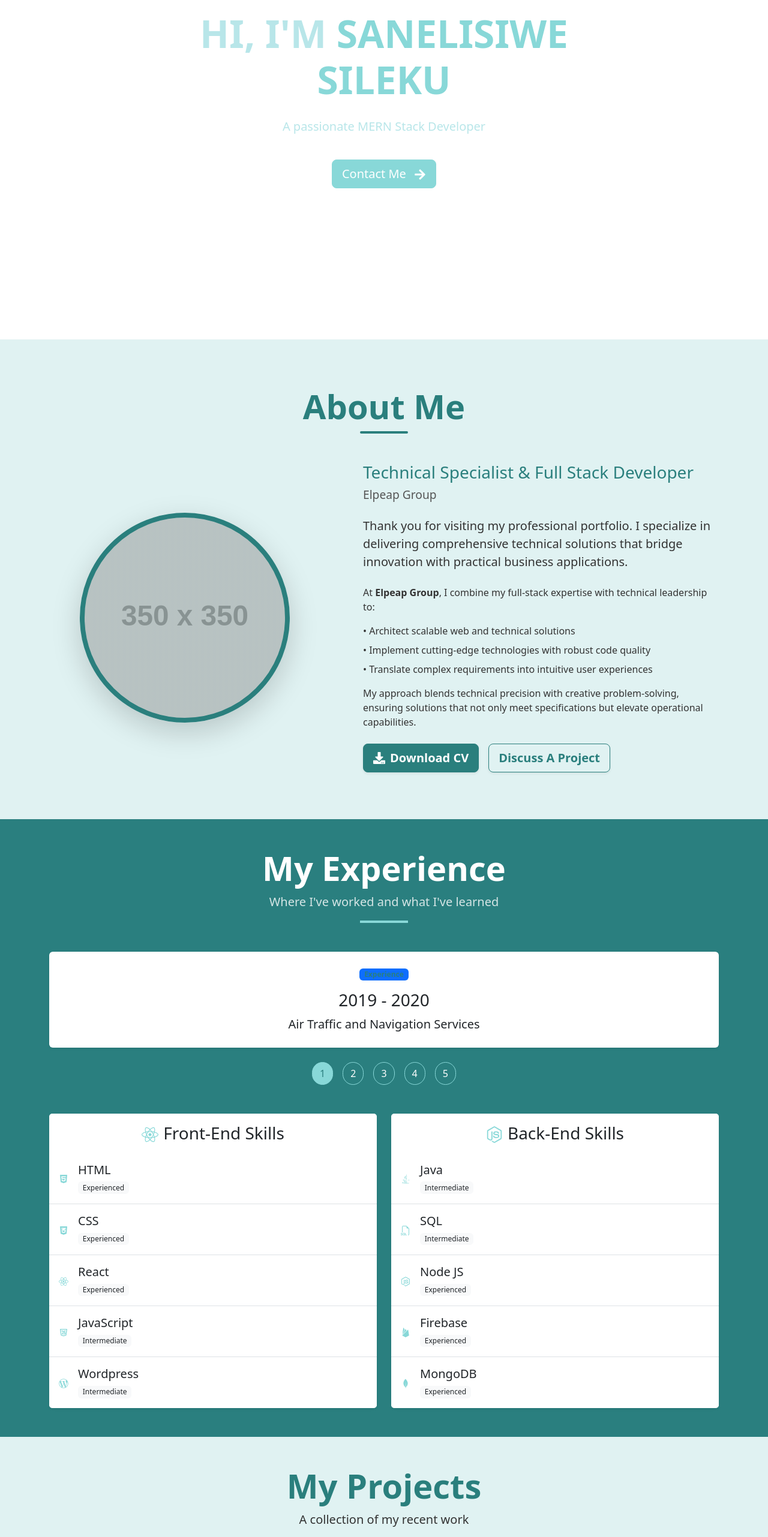
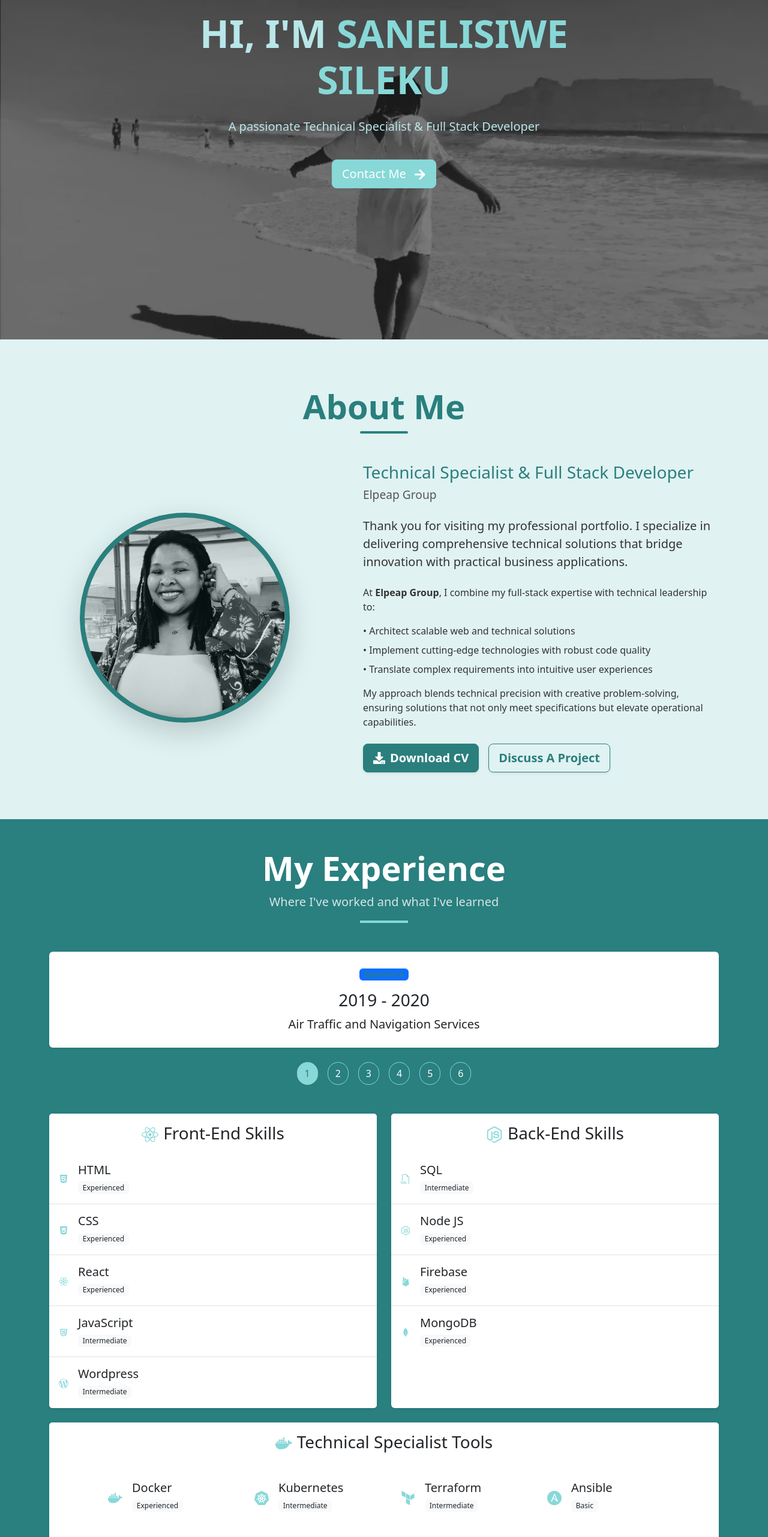
Before and after one commit to Sanerita/final-react-portfolio, a React (Vite) app: page / in a window 1280 px wide. Shown: the part 234-2797 px from the top of the page at 60% size. Built offline with nearby package versions, Linux system fonts and the light colour scheme.

Commit message:
added current experiance

```diff
--- a/src/components/ContactPage.jsx
+++ b/src/components/ContactPage.jsx
@@ -119,7 +119,7 @@ const ContactPage = () => {
   };
 
   const openWhatsApp = () => {
-    const phoneNumber = '+2765 968 2801';
+    const phoneNumber = '+2778 140 7743';
     const message = 'Hello, Let\'s get in touch!';
     const url = `https://api.whatsapp.com/send?phone=${phoneNumber}&text=${encodeURIComponent(message)}`;
     window.open(url, '_blank');
--- a/src/components/HomePage.jsx
+++ b/src/components/HomePage.jsx
@@ -2,7 +2,7 @@ import React, { useState, useEffect } from 'react';
 import { Container, Row, Col, Button } from 'react-bootstrap';
 import { FaArrowRight, FaArrowDown } from 'react-icons/fa';
 import { theme } from '../theme';
-import backgroundImage from '../assets/backgroundHome.jpg';
+import backgroundHome from '../assets/backgroundHome.jpg'; // Verify this path is correct
 
 const HomePage = () => {
   const [scrollPrompt, setScrollPrompt] = useState(true);
@@ -19,34 +19,31 @@ const HomePage = () => {
       id='home-page'
       className="hero-section d-flex align-items-center justify-content-center position-relative"
       style={{
-        background: `linear-gradient(rgba(0, 0, 0, 0.5), url(${backgroundImage})`,
+        background: `linear-gradient(rgba(0, 0, 0, 0.5), rgba(0, 0, 0, 0.5)), url(${backgroundHome})`,
         backgroundSize: 'cover',
-        backgroundPosition: 'center',
+        backgroundPosition: 'auto',
+        backgroundRepeat: 'no-repeat',
         minHeight: '100vh',
-        color: theme.colors.white,
+        color: theme.colors.white, // Specify which color from theme
       }}
     >
       <Container>
         <Row className="justify-content-center text-center">
           <Col lg={8}>
-            <h1 className="display-3 fw-bold mb-4 animate__animated animate__fadeInDown">
+            <h1 className="display-3 fw-bold mb-4">
               HI, I'M <span style={{ color: theme.colors.primary }}>SANELISIWE SILEKU</span>
             </h1>
-            <p className="lead mb-4 animate__animated animate__fadeIn animate__delay-1s">
-              A passionate <span style={{ color: theme.colors.primaryLight }}>MERN Stack Developer</span>
+            <p className="lead mb-4">
+              A passionate <span style={{ color: theme.colors.primaryLight }}>Technical Specialist & Full Stack Developer</span>
             </p>
             <Button
               href="#ContactPage"
               variant="primary"
               size="lg"
-              className="mt-3 animate__animated animate__fadeInUp animate__delay-1s"
+              className="mt-3"
               style={{
                 backgroundColor: theme.colors.primary,
                 borderColor: theme.colors.primary,
-                '&:hover': {
-                  backgroundColor: theme.colors.primaryDark,
-                  borderColor: theme.colors.primaryDark
-                }
               }}
             >
               Contact Me <FaArrowRight className="ms-2" />
@@ -56,7 +53,7 @@ const HomePage = () => {
       </Container>
 
       {scrollPrompt && (
-        <div className="position-absolute bottom-0 start-50 translate-middle-x mb-5 animate__animated animate__fadeIn animate__delay-2s animate__infinite">
+        <div className="position-absolute bottom-0 start-50 translate-middle-x mb-5">
           <FaArrowDown size={24} color={theme.colors.primary} />
           <p className="small mt-2">Scroll Down</p>
         </div>
--- a/src/components/aboutPage.jsx
+++ b/src/components/aboutPage.jsx
@@ -1,6 +1,8 @@
 import React from 'react';
 import { Container, Row, Col, Button } from 'react-bootstrap';
 import { FaDownload } from 'react-icons/fa';
+import UntitledDesign from '../assets/UntitledDesign.png';
+import cvPDF from '../assets/SILEKU-CV cpt.pdf'; // Import your CV file
 
 const AboutPage = () => {
   // Color scheme
@@ -44,7 +46,7 @@ const AboutPage = () => {
               width: '350px',
               height: '350px',
               border: `8px solid ${darkPearlAqua}`,
-                background: 'url(https://via.placeholder.com/350) center/cover',
+              background: `url(${UntitledDesign}) center/cover no-repeat`,
               position: 'relative'
             }}
           >
@@ -90,9 +92,12 @@ const AboutPage = () => {
 
               <div className="d-flex flex-wrap gap-3 mt-4">
               <Button
+          as="a"
+          href={cvPDF}
+          target="_blank"
+          rel="noopener noreferrer"
           variant="primary"
           size="lg"
-                  onClick={() => window.open("https://drive.google.com/file/d/1AcbRqagEk64yib8WW91UKjZr4yStgn6n/view?usp=sharing")}
           className="d-flex align-items-center shadow-sm"
           style={{
             backgroundColor: darkPearlAqua,
@@ -100,6 +105,7 @@ const AboutPage = () => {
             color: '#ffffff',
             fontWeight: '600',
           }}
+          download="SILEKU-CV cpt.pdf" // Optional: forces download with this filename
         >
           <FaDownload className="me-2" /> Download CV
         </Button>
--- a/src/components/experience.jsx
+++ b/src/components/experience.jsx
@@ -1,9 +1,13 @@
 import React, { useState } from 'react';
 import { Container, Row, Col, Card, ListGroup, Button, Badge } from 'react-bootstrap';
 import {
-  FaGitAlt, FaJava, FaNodeJs, FaReact, FaHtml5, FaCss3Alt, FaWordpressSimple
+  FaGitAlt, FaNodeJs, FaReact, FaHtml5, FaCss3Alt, FaWordpressSimple,
+  FaDocker, FaLinux, FaJenkins
 } from "react-icons/fa";
-import { SiFirebase, SiMongodb } from "react-icons/si";
+import {
+  SiFirebase, SiMongodb, SiKubernetes, SiTerraform, SiAnsible,
+  SiPrometheus, SiGrafana, SiPostgresql, SiRedis
+} from "react-icons/si";
 import { BsFiletypeSql } from "react-icons/bs";
 import { TbBrandJavascript } from "react-icons/tb";
 
@@ -13,7 +17,8 @@ const Experience = () => {
     { year: "2020 - 2021", fact: "Astrofica Technologies" },
     { year: "2021 - 2023", fact: "Self-employed" },
     { year: "2023/02 - 2023/07", fact: "UVU Africa (CapaCiTi)" },
-    { year: "2023/07 - current", fact: "Younglings VA" },
+    { year: "2023/07 - 2024/07", fact: "Younglings VA" },
+    { year: "2025 - current", fact: "Elpeap Group" },
   ]);
 
   const [activeIndex, setActiveIndex] = useState(0);
@@ -27,11 +32,23 @@ const Experience = () => {
   ];
 
   const backEndSkills = [
-    { icon: <FaJava className="skill-icon" />, name: "Java", level: "Intermediate" },
     { icon: <BsFiletypeSql className="skill-icon" />, name: "SQL", level: "Intermediate" },
     { icon: <FaNodeJs className="skill-icon" />, name: "Node JS", level: "Experienced" },
     { icon: <SiFirebase className="skill-icon" />, name: "Firebase", level: "Experienced" },
     { icon: <SiMongodb className="skill-icon" />, name: "MongoDB", level: "Experienced" },
+  ];
+
+  const specialistTools = [
+    { icon: <FaDocker className="skill-icon" />, name: "Docker", level: "Experienced" },
+    { icon: <SiKubernetes className="skill-icon" />, name: "Kubernetes", level: "Intermediate" },
+    { icon: <SiTerraform className="skill-icon" />, name: "Terraform", level: "Intermediate" },
+    { icon: <SiAnsible className="skill-icon" />, name: "Ansible", level: "Basic" },
+    { icon: <FaLinux className="skill-icon" />, name: "Linux", level: "Experienced" },
+    { icon: <SiPrometheus className="skill-icon" />, name: "Prometheus", level: "Intermediate" },
+    { icon: <SiGrafana className="skill-icon" />, name: "Grafana", level: "Intermediate" },
+    { icon: <SiPostgresql className="skill-icon" />, name: "PostgreSQL", level: "Experienced" },
+    { icon: <SiRedis className="skill-icon" />, name: "Redis", level: "Intermediate" },
+    { icon: <FaJenkins className="skill-icon" />, name: "Jenkins", level: "Basic" },
   ];
 
   return (
@@ -75,7 +92,7 @@ const Experience = () => {
           </Col>
         </Row>
 
-        <Row className="g-4">
+        <Row className="g-4 mb-4">
           <Col md={6}>
             <Card className="h-100 border-0 shadow-sm">
               <Card.Header className="bg-white border-0 py-3">
@@ -132,6 +149,37 @@ const Experience = () => {
             </Card>
           </Col>
         </Row>
+
+        {/* New Technical Specialist Tools Section */}
+        <Row>
+          <Col xs={12}>
+            <Card className="border-0 shadow-sm">
+              <Card.Header className="bg-white border-0 py-3">
+                <h3 className="text-center mb-0">
+                  <FaDocker className="me-2" style={{ color: '#88D8D8' }} />
+                  Technical Specialist Tools
+                </h3>
+              </Card.Header>
+              <Card.Body>
+                <div className="d-flex flex-wrap justify-content-center gap-4">
+                  {specialistTools.map((tool, index) => (
+                    <div key={index} className="d-flex align-items-center p-3" style={{ width: '220px' }}>
+                      <div className="me-3" style={{ color: '#88D8D8', fontSize: '1.5rem' }}>
+                        {tool.icon}
+                      </div>
+                      <div>
+                        <h5 className="mb-1">{tool.name}</h5>
+                        <Badge bg="light" text="dark" className="fw-normal">
+                          {tool.level}
+                        </Badge>
+                      </div>
+                    </div>
+                  ))}
+                </div>
+              </Card.Body>
+            </Card>
+          </Col>
+        </Row>
       </Container>
     </section>
   );
```
Lines whose indentation alone changed are shown as unchanged.
